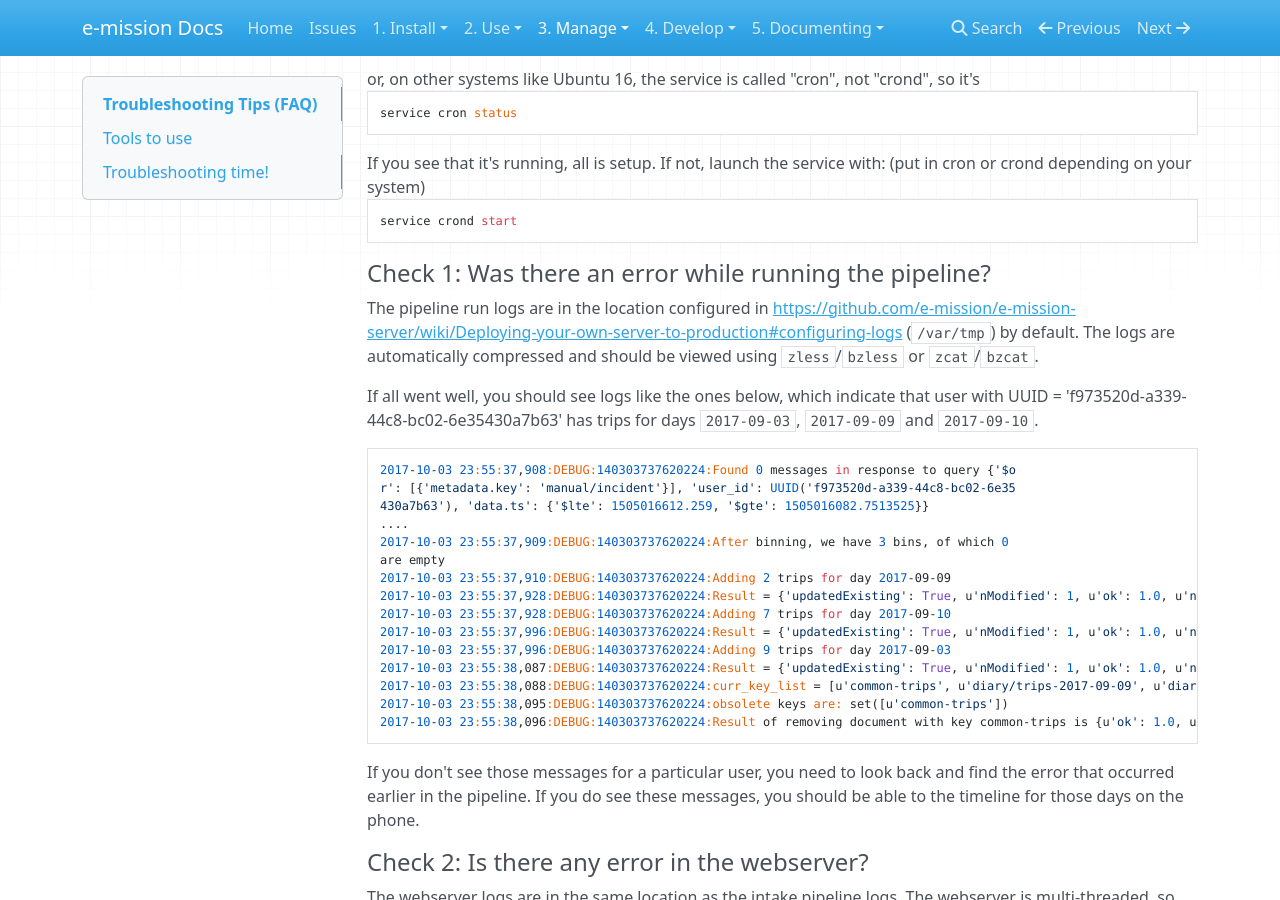
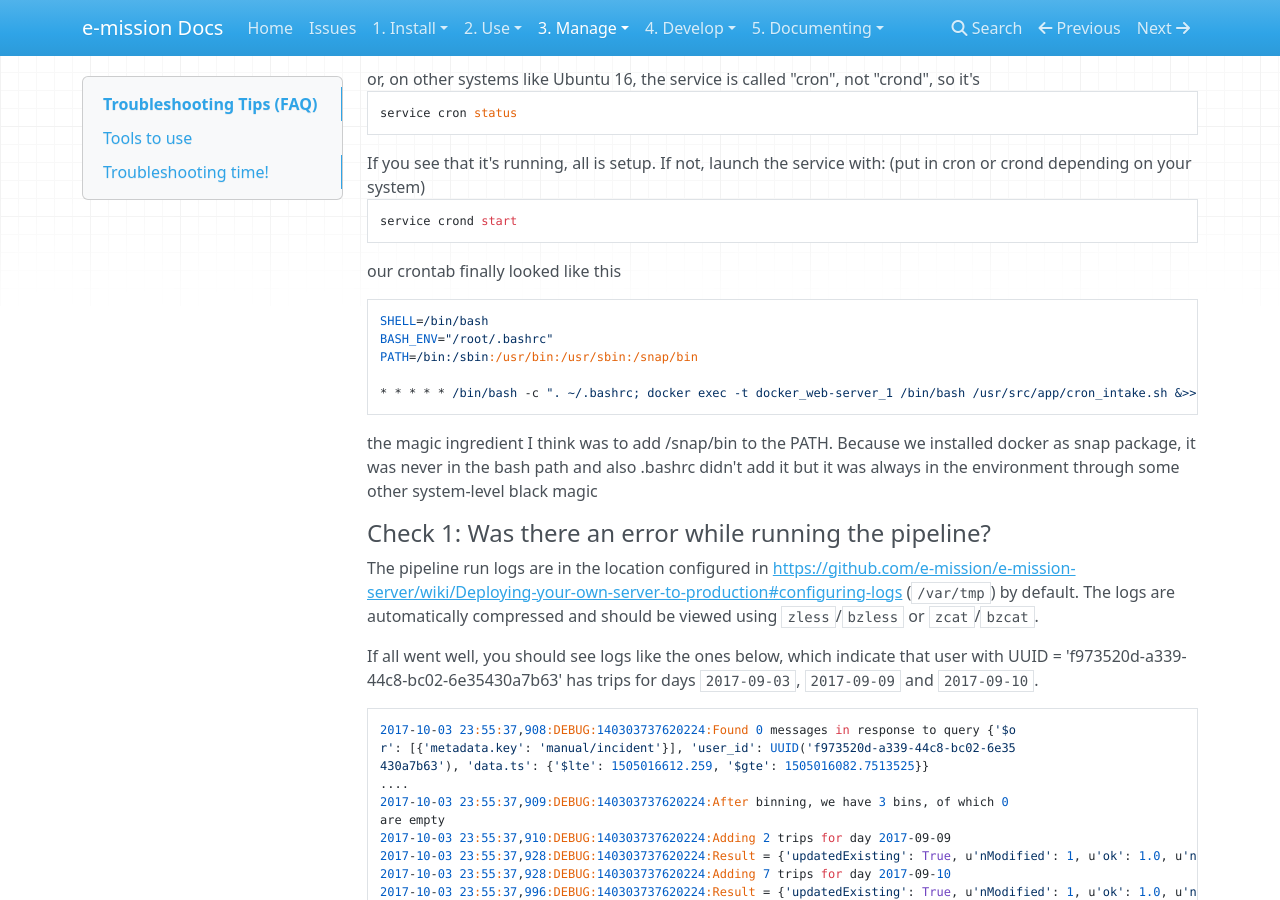
Before and after one commit to e-mission/e-mission-docs, an MkDocs documentation site: the page built from docs/manage/troubleshooting_server_faq.md, in a window 1280 px wide and 900 px high, scrolled down 3828 px. Built offline with MkDocs 1.6.1, drawn with Linux system fonts in a browser that asks for light colours; nearby versions of some CDN libraries.

````diff
--- a/docs/manage/troubleshooting_server_faq.md
+++ b/docs/manage/troubleshooting_server_faq.md
@@ -195,6 +195,17 @@ If you see that it's running, all is setup. If not, launch the service with: (pu
 service crond start
 ```
 
+our crontab finally looked like this
+```
+SHELL=/bin/bash
+BASH_ENV="/root/.bashrc"
+PATH=/bin:/sbin:/usr/bin:/usr/sbin:/snap/bin
+
+* * * * * /bin/bash -c ". ~/.bashrc; docker exec -t docker_web-server_1 /bin/bash /usr/src/app/cron_intake.sh &>> intakedocker-crontest.txt"
+```
+the magic ingredient I think was to add /snap/bin to the PATH. Because we installed docker as snap package, it was never in the bash path and also .bashrc didn't add it but it was always in the environment through some other system-level black magic
+
+
 
 
 
````
Also changed, not shown: docs/README_dfki_mcqdev.md (added, +19 -0 lines).
